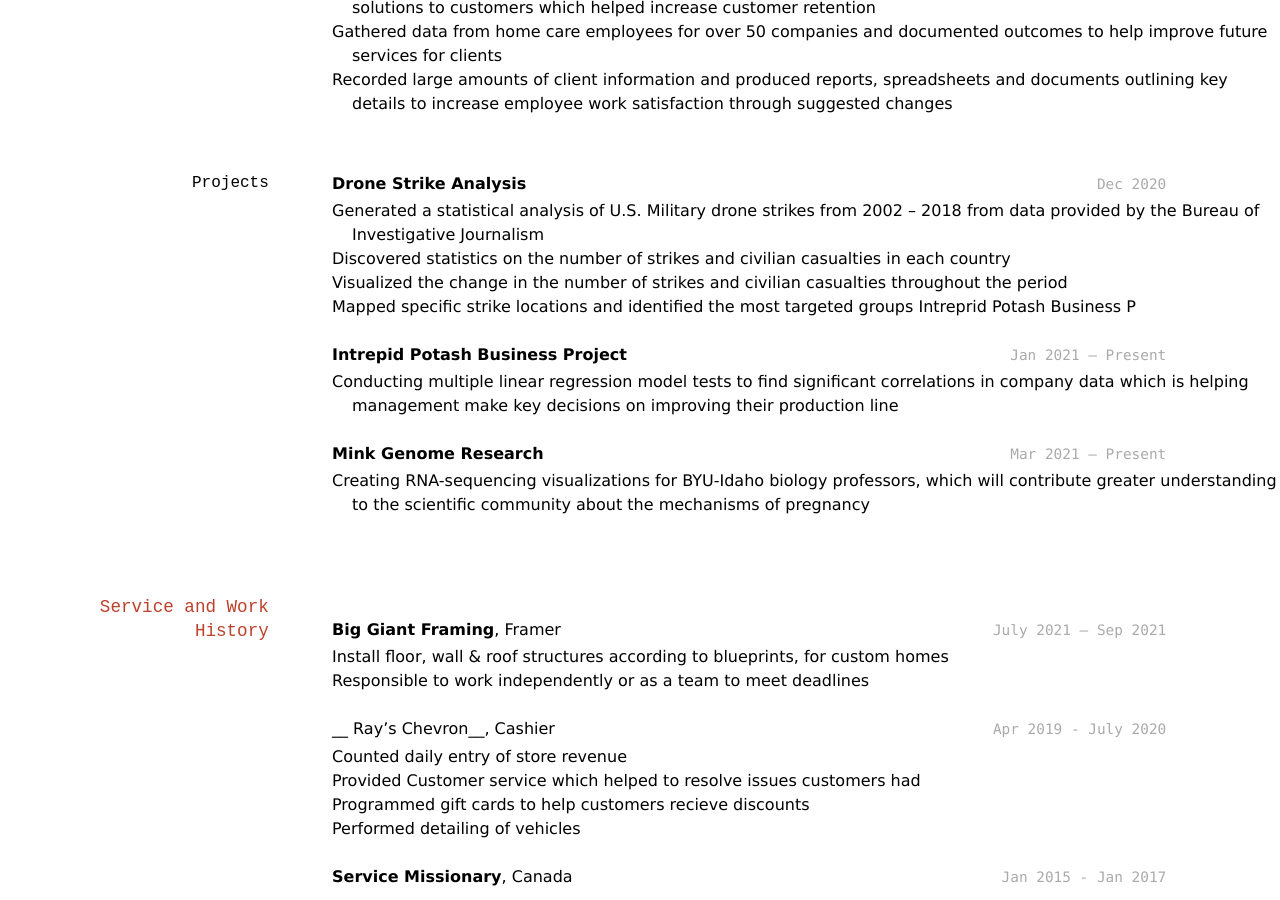
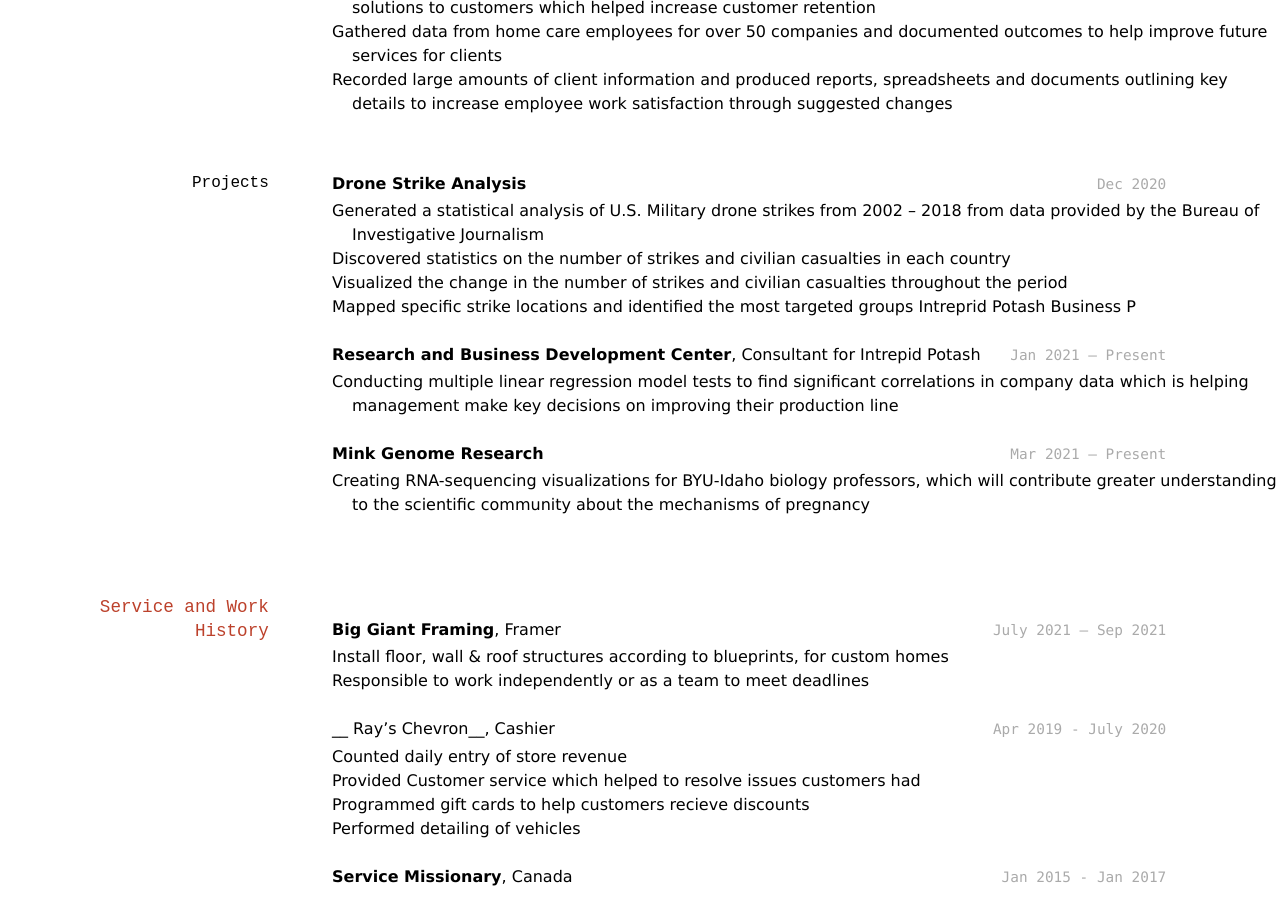
Before and after one commit to NoahRose1/TrivinoC_Resume, a Jekyll site: the page built from docs/index.md, in a window 1280 px wide and 900 px high, scrolled down 836 px. Built offline with Jekyll 4.4.1, drawn with Linux system fonts in a browser that asks for light colours.

Commit message:
Update index.md

```diff
--- a/docs/index.md
+++ b/docs/index.md
@@ -79,7 +79,7 @@ the Bureau of Investigative Journalism
 Intreprid Potash Business P
 
 
-__Intrepid Potash Business Project__
+__Research and Business Development Center__, Consultant for Intrepid Potash
 `Jan 2021 – Present`
 
 - Conducting multiple linear regression model tests to find significant correlations in company data
```
